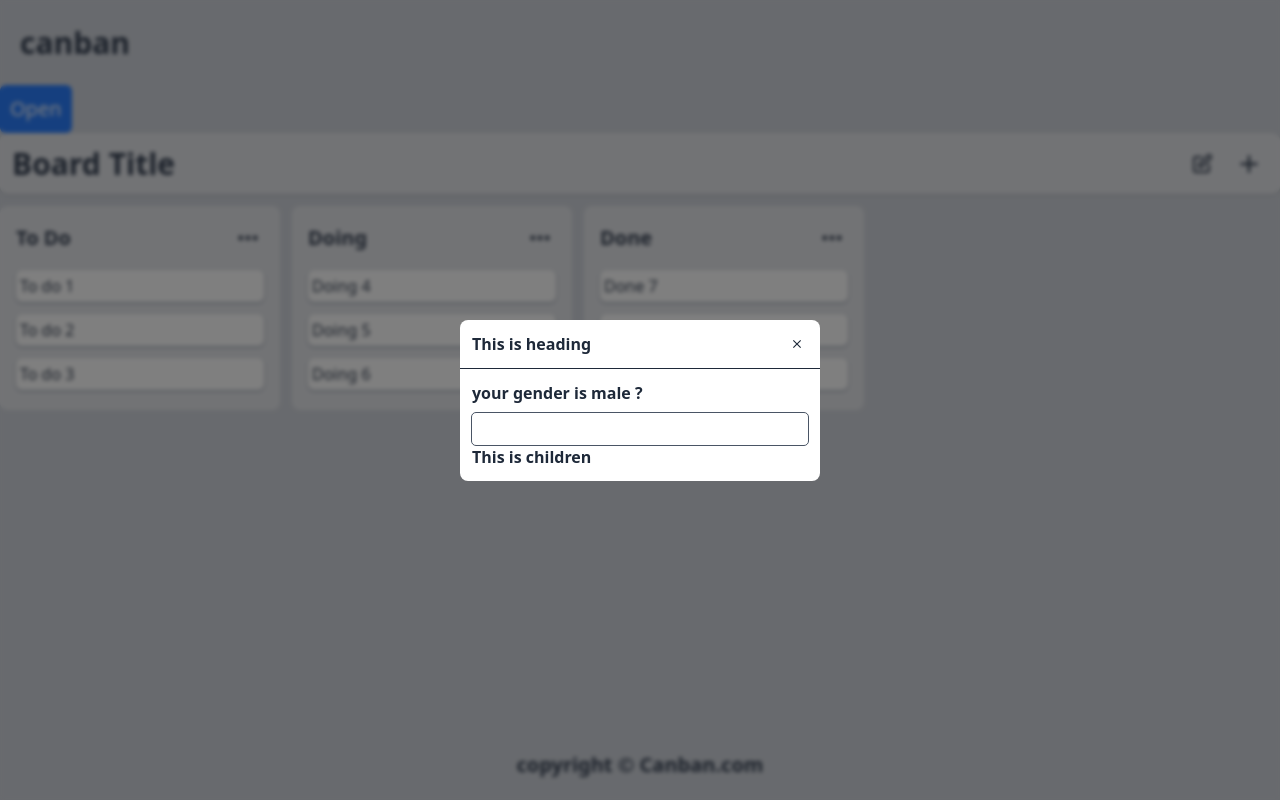
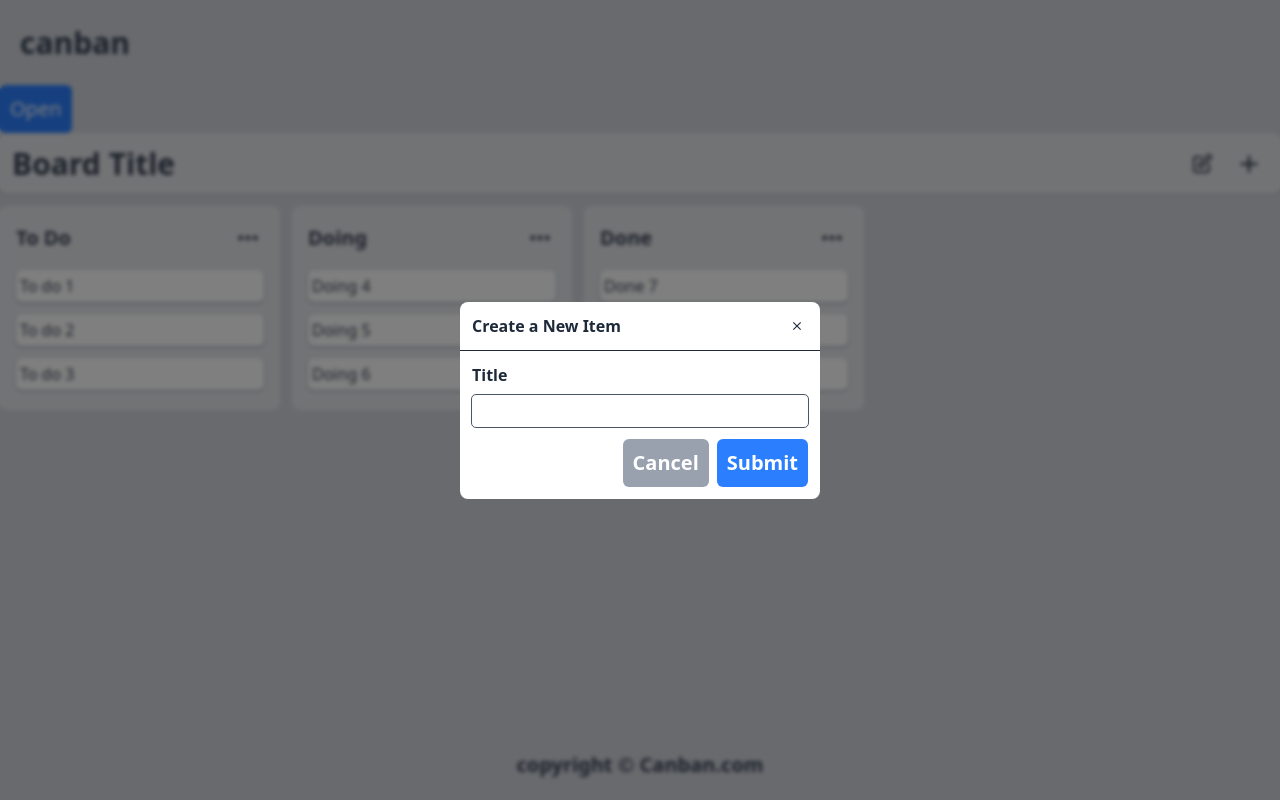
Before and after one commit to sobhanjaferi/Canban, a Next.js app: page /board/1 in a window 1280 px wide. Both pictures are taken after a click on the button "Open". Built offline with nearby package versions, Linux system fonts and the light colour scheme.

Commit message:
[ADD] create  list item modal

```diff
--- a/src/app/board/[id]/page.tsx
+++ b/src/app/board/[id]/page.tsx
@@ -1,9 +1,8 @@
 "use client";
 
 import Button from "@/components/Button";
-import TextInput from "@/components/TextInput";
+import CreateListItemModal from "@/components/CreateListItemModal";
 import BoardDeatilsContainer from "@/features/board/Board-Details-Container";
-import Modal from "@/modal/Modal";
 import ActiveListProvider from "@/providers/ActiveListsProvider";
 import ListsProvider from "@/providers/ListsProvider";
 import { ReactElement, useRef } from "react";
@@ -21,10 +20,7 @@ export default function Page(): ReactElement {
           Open
         </Button>
 
-        <Modal heading="This is heading" ref={ref}>
-          <TextInput label="your gender is male ?" />
-          This is children
-        </Modal>
+        <CreateListItemModal ref={ref} />
 
         <BoardDeatilsContainer />
       </ActiveListProvider>
--- /dev/null
+++ b/src/components/CreateListItemModal.tsx
@@ -0,0 +1,35 @@
+import Modal from "@/modal/Modal";
+import { ComponentProps, ReactNode } from "react";
+import TextInput from "./TextInput";
+import Button from "./Button";
+
+type Props = Omit<ComponentProps<typeof Modal>, "children" | "heading">;
+
+function CreateListItemModal({
+  ref,
+  className,
+  ...otherProps
+}: Props): ReactNode {
+  return (
+    <Modal
+      ref={ref}
+      heading="Create a New Item"
+      {...otherProps}
+      className={`${className}`}
+    >
+      <form className="grid gap-3 ">
+        <TextInput label="Title" />
+
+        <section className="flex justify-end gap-2">
+          <Button type="button">Cancel</Button>
+
+          <Button type="submit" color="blue">
+            Submit
+          </Button>
+        </section>
+      </form>
+    </Modal>
+  );
+}
+
+export default CreateListItemModal;
```
